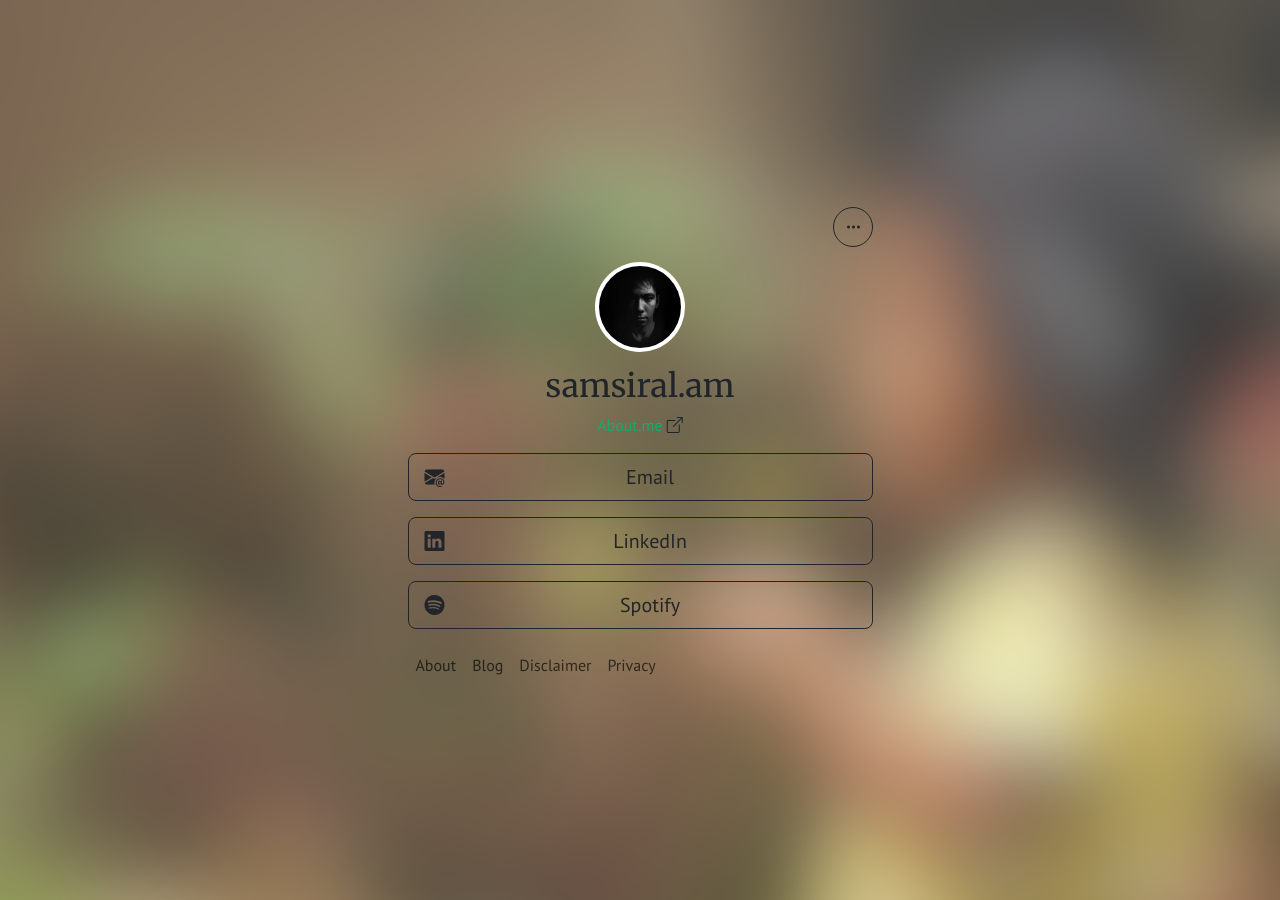
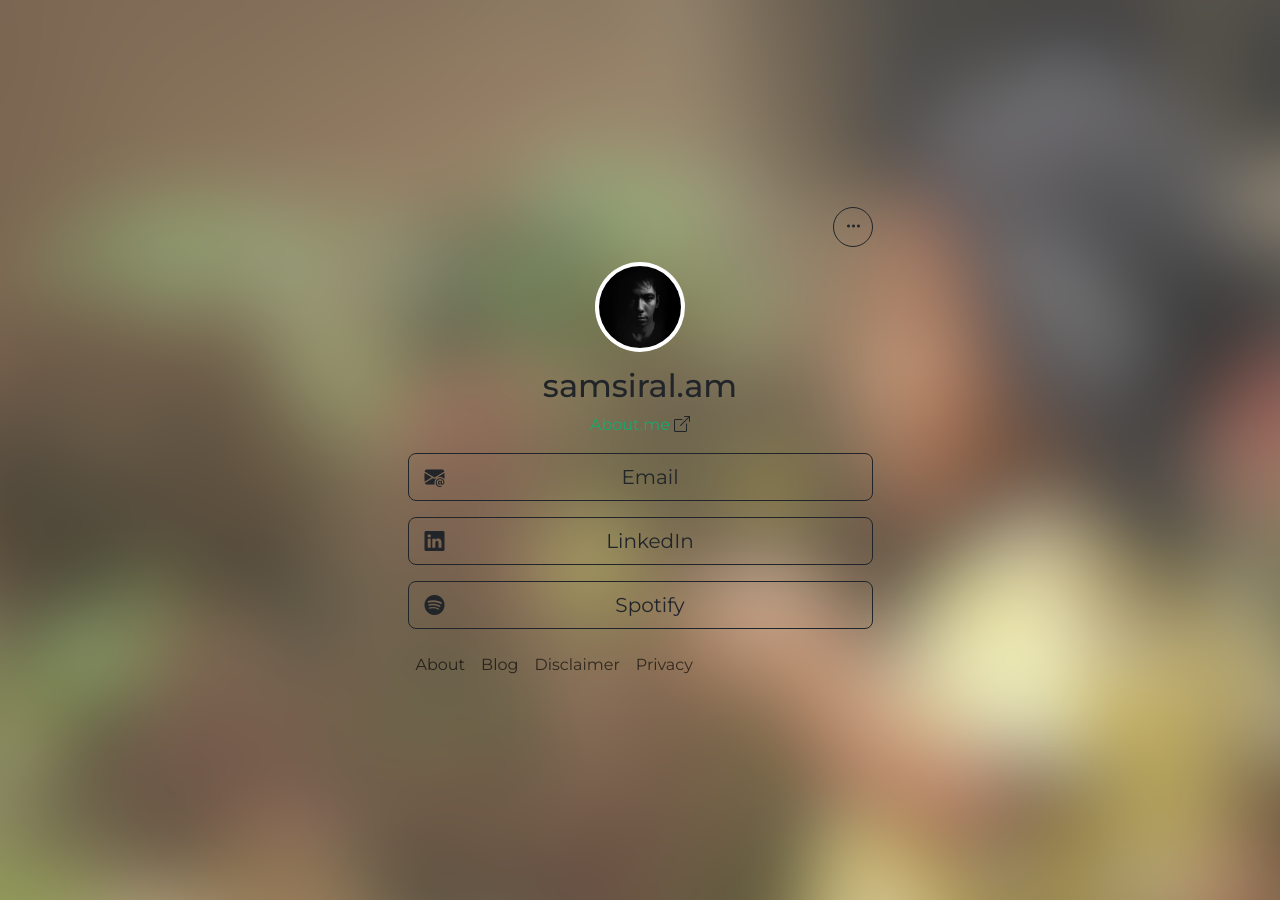
Before and after one commit to samsir/rumah, a Jekyll site: the page built from index.html, in a window 1280 px wide. Built offline with Jekyll 4.4.1, drawn with Linux system fonts in a browser that asks for light colours.

Commit message:
change font style globaly

```diff
--- a/_sass/_variables.scss
+++ b/_sass/_variables.scss
@@ -3,11 +3,7 @@
 
 // Variables
 // ---
-body {font-family: 'PT Sans', sans-serif;}
-
-// Heading
-// ---
-h6, h5, h4, h3, h2, h1 {font-family: 'Merriweather', serif;}
+body {font-family: "Montserrat", sans-serif;font-optical-sizing: auto;font-style: normal;}
 
 // A
 // ---
--- a/assets/css/main.scss
+++ b/assets/css/main.scss
@@ -8,4 +8,4 @@
 "variables"
 ;
 
-@import url('https://fonts.googleapis.com/css2?family=Merriweather&family=PT+Sans&display=swap');
+@import url('https://fonts.googleapis.com/css2?family=Montserrat:ital,wght@0,100..900;1,100..900&display=swap');
```
